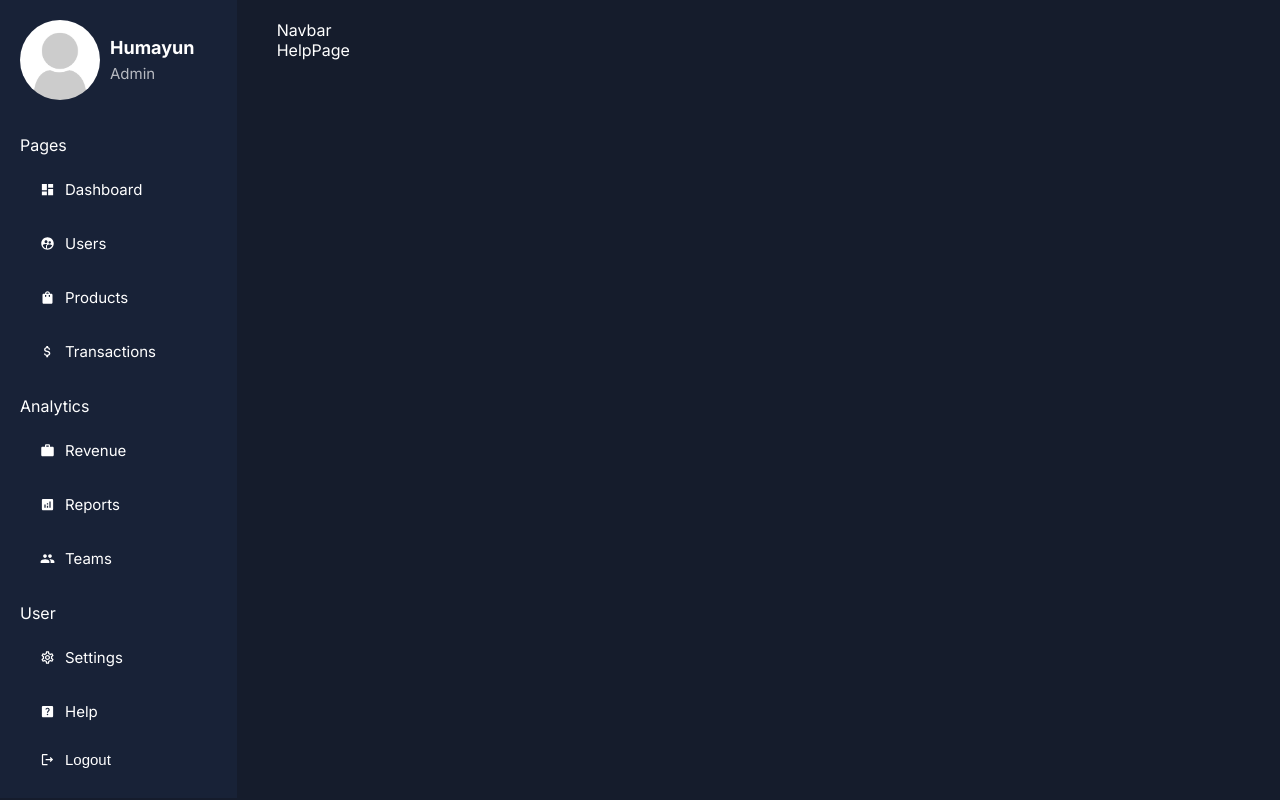
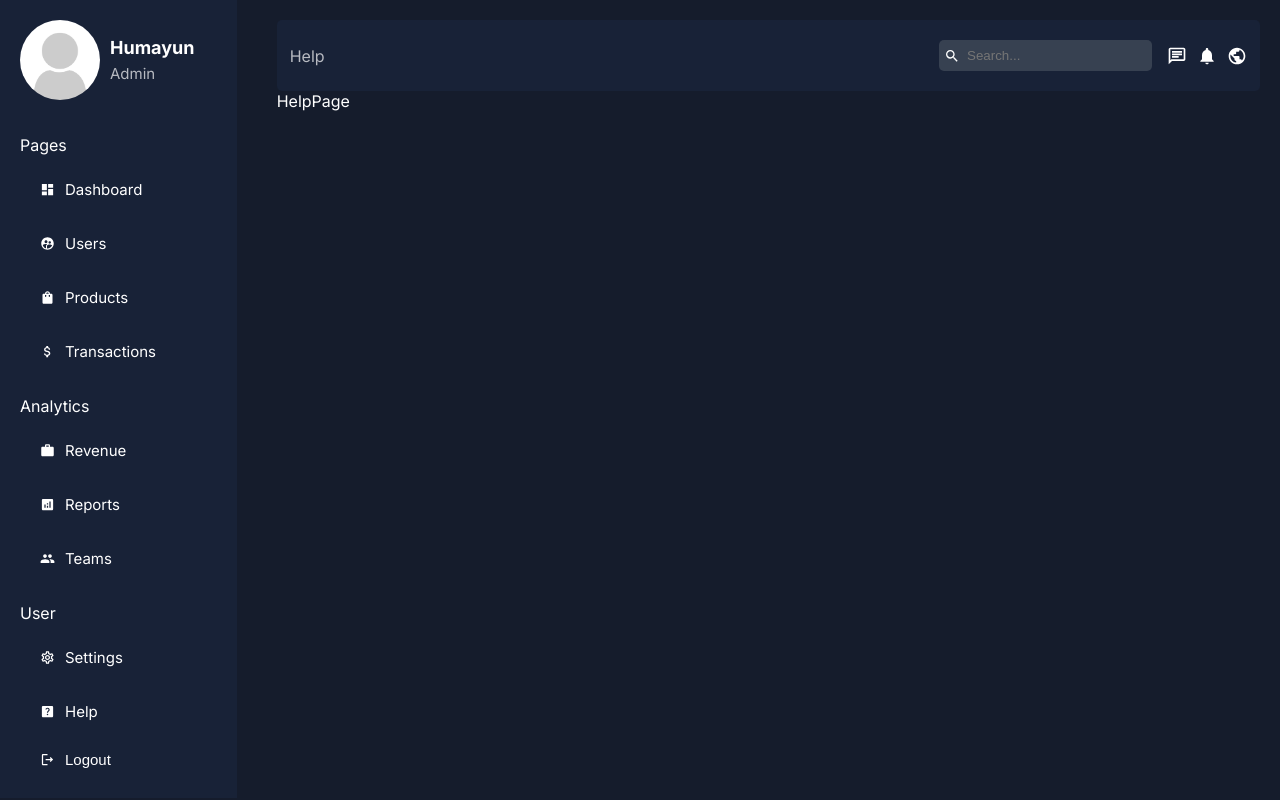
Before and after one commit to devhumayun/Nextjs-Dashboard, a Next.js app: page /dashboard/help in a window 1280 px wide. Built offline with nearby package versions, Linux system fonts and the light colour scheme.

Commit message:
navbar component design complate

```diff
--- a/app/ui/dashboard/navbar/Navbar.jsx
+++ b/app/ui/dashboard/navbar/Navbar.jsx
@@ -1,10 +1,30 @@
+"use client"
 
-// import styles from './navbar.module.css'
+import { usePathname } from "next/navigation";
+import {
+    MdNotifications,
+    MdOutlineChat,
+    MdPublic,
+    MdSearch,
+} from "react-icons/md";
+import styles from './navbar.module.css';
 
 const Navbar = () => {
+    const pathname = usePathname()
     return (
-        <div>
-            Navbar
+        <div className={styles.container}>
+            <div className={styles.title}>{pathname.split("/").pop()}</div>
+            <div className={styles.menu}>
+                <div className={styles.search}>
+                    <MdSearch className={styles.searchIcon} />
+                    <input type="text" placeholder="Search..." className={styles.input} />
+                </div>
+                <div className={styles.icons}>
+                    <MdOutlineChat size={20} />
+                    <MdNotifications size={20} />
+                    <MdPublic size={20} />
+                </div>
+            </div>
         </div>
     )
 }
--- a/app/ui/dashboard/navbar/navbar.module.css
+++ b/app/ui/dashboard/navbar/navbar.module.css
@@ -0,0 +1,39 @@
+.container {
+  display: flex;
+  justify-content: space-between;
+  align-items: center;
+  background: var(--bgSoft);
+  padding: 20px 13px;
+  border-radius: 5px;
+}
+.title {
+  text-transform: capitalize;
+  color: var(--textSoft);
+}
+.menu {
+  display: flex;
+  gap: 15px;
+}
+.search {
+  display: flex;
+  align-items: center;
+  position: relative;
+}
+.searchIcon {
+  position: absolute;
+  left: 5px;
+}
+.input {
+  outline: none;
+  background-color: #374151;
+  border: none;
+  padding: 8px 8px 8px 28px;
+  color: var(--textSoft);
+  border-radius: 5px;
+}
+.icons {
+  display: flex;
+  justify-content: space-between;
+  align-items: center;
+  gap: 10px;
+}
```
